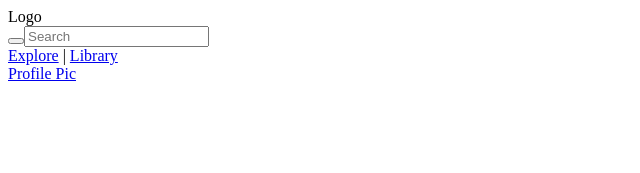
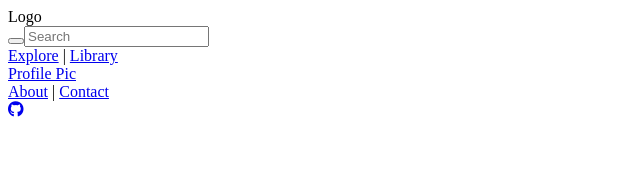
Before and after one commit to Dunya-8a/zeitzeugen-client, a React (Create React App) app: page /home in a window 1280 px wide. Shown: the top 173 px of the page, without its empty margins (0-640 px from the left). Built offline with nearby package versions, Linux system fonts and the light colour scheme.

Commit message:
Add basic footer structure

```diff
--- a/package.json
+++ b/package.json
@@ -3,10 +3,15 @@
 	"version": "0.1.0",
 	"private": true,
 	"dependencies": {
+		"@fortawesome/fontawesome-svg-core": "^6.1.1",
+		"@fortawesome/free-regular-svg-icons": "^6.1.1",
+		"@fortawesome/free-solid-svg-icons": "^6.1.1",
+		"@fortawesome/react-fontawesome": "^0.1.18",
 		"@testing-library/jest-dom": "^5.16.3",
 		"@testing-library/react": "^12.1.4",
 		"@testing-library/user-event": "^13.5.0",
 		"axios": "^0.26.1",
+		"babel-plugin-macros": "^3.1.0",
 		"react": "^17.0.2",
 		"react-dom": "^17.0.2",
 		"react-router-dom": "5.3",
--- a/public/index.html
+++ b/public/index.html
@@ -25,6 +25,10 @@
       Learn how to configure a non-root public URL by running `npm run build`.
     -->
 		<title>React App</title>
+		<script
+			src="https://kit.fontawesome.com/1a0d1fb58d.js"
+			crossorigin="anonymous"
+		></script>
 	</head>
 	<body>
 		<noscript>You need to enable JavaScript to run this app.</noscript>
--- /dev/null
+++ b/src/components/Footer/Footer.js
@@ -0,0 +1,17 @@
+import React from "react";
+import { Link } from "react-router-dom";
+
+export const Footer = () => {
+	return (
+		<footer>
+			<div>
+				<Link to="/about">About</Link> | <Link to="/contact">Contact</Link>
+			</div>
+			<Link to="https://github.com/Dunya-8a">
+				<div>
+					<i className="fa-brands fa-github"></i>
+				</div>
+			</Link>
+		</footer>
+	);
+};
--- a/src/pages/Home/Home.js
+++ b/src/pages/Home/Home.js
@@ -1,10 +1,12 @@
 import React from "react";
 import { Header } from "../../components/Header/Header";
+import { Footer } from "../../components/Footer/Footer";
 
 const Home = () => {
 	return (
 		<>
 			<Header />
+			<Footer />
 		</>
 	);
 };
```
Also changed, not shown: 1 other file (tests, documents, lock files or other folders). Lines whose indentation alone changed are shown as unchanged.
